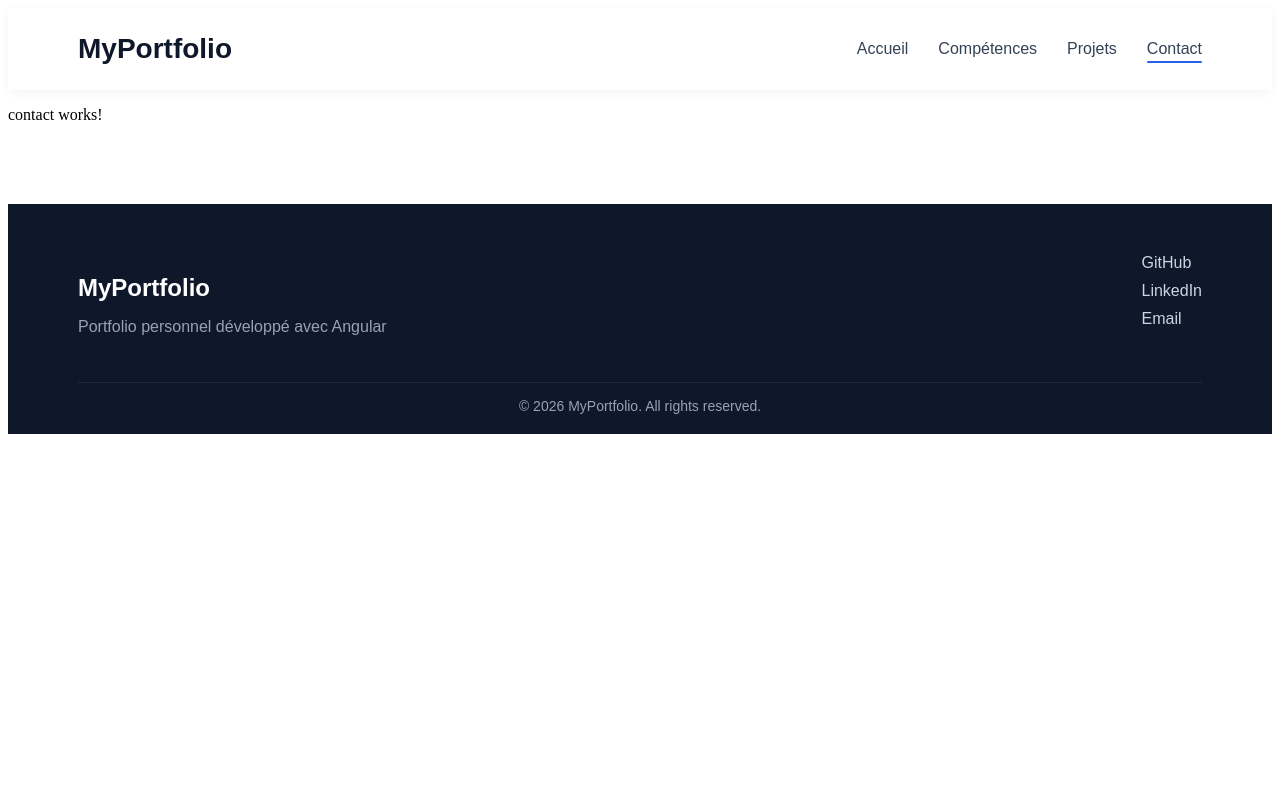
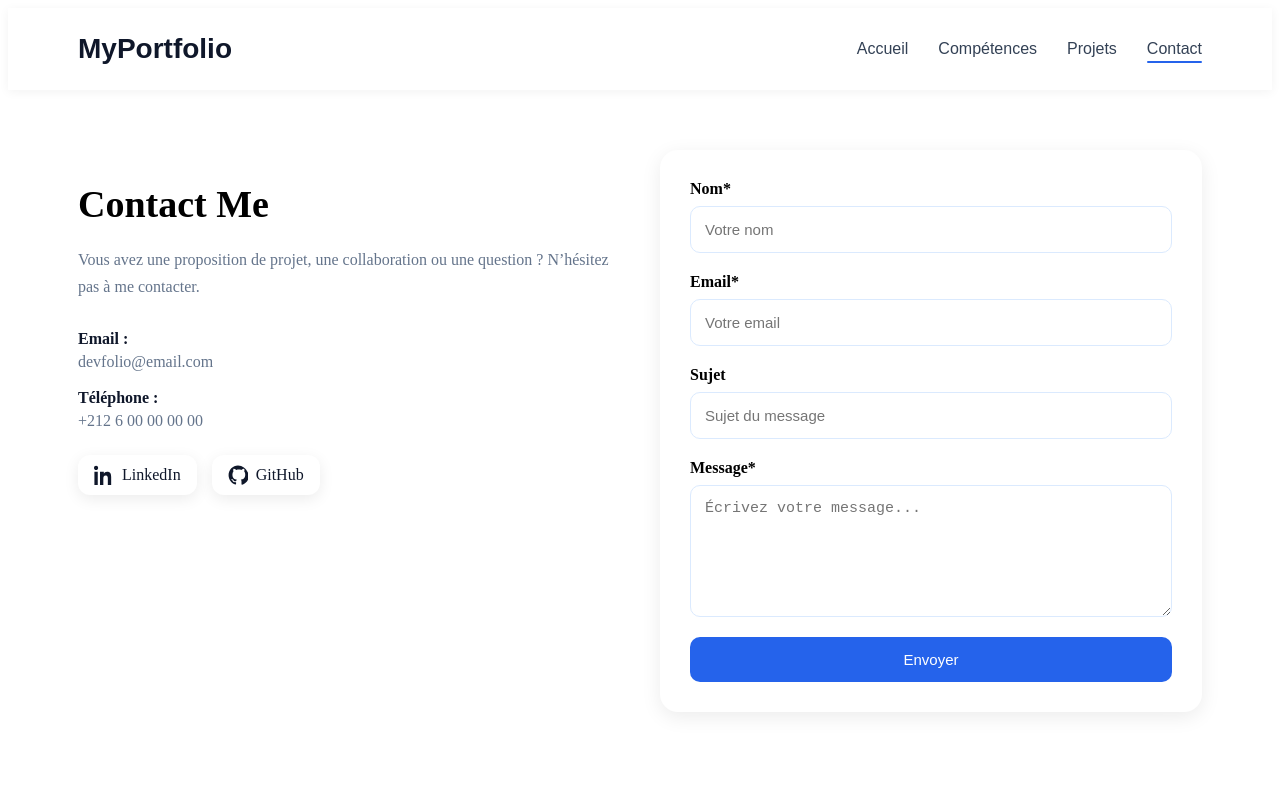
Before and after one commit to KhayatIsrae/dev-folio, an Angular app: page /dashboard/contact in a window 1280 px wide. Shown: the top 800 px of the page. Built offline with nearby package versions, Linux system fonts and the light colour scheme.

Commit message:
contact component added

```diff
--- /dev/null
+++ b/src/app/message.ts
@@ -0,0 +1,60 @@
+import { Injectable } from '@angular/core';
+import { Message } from './message.interface';
+
+@Injectable({
+  providedIn: 'root',
+})
+export class MessageService {
+
+  messages: Message[] = [
+
+    {
+      name: 'Ahmed Benali',
+      email: 'ahmed.benali@gmail.com',
+      subject: 'Demande de collaboration',
+      message:
+        'Bonjour Israe, je souhaiterais collaborer avec vous sur un projet Angular.',
+      status: 'unseen',
+    },
+
+    {
+      name: 'Sara El Idrissi',
+      email: 'sara.dev@hotmail.com',
+      subject: 'Question concernant votre portfolio',
+      message:
+        'Bonsoir, j’aime beaucoup le design de votre portfolio. Quelles technologies avez-vous utilisées ?',
+      status: 'seen',
+    },
+
+    {
+      name: 'Youssef Amrani',
+      email: 'youssef.amrani@gmail.com',
+      subject: 'Stage développement web',
+      message:
+        'Nous recherchons un profil junior pour un stage en développement frontend.',
+      status: 'unseen',
+    },
+
+    {
+      name: 'Fatima Zahra',
+      email: 'fatima.zahra@outlook.com',
+      subject: 'Proposition de projet',
+      message:
+        'Je travaille actuellement sur une plateforme éducative et je cherche une développeuse Angular.',
+      status: 'seen',
+    },
+
+    {
+      name: 'Karim Naji',
+      email: 'karim.naji@gmail.com',
+      subject: 'Feedback portfolio',
+      message:
+        'Votre portfolio est moderne et bien structuré. Bravo pour le travail réalisé.',
+      status: 'seen',
+    },
+  ];
+  addMessage(msg: Message): void {
+    this.messages.push(msg);
+  }
+
+}
--- a/src/app/pages/accueil/accueil.ts
+++ b/src/app/pages/accueil/accueil.ts
@@ -1,7 +1,7 @@
 import { Component, OnInit } from '@angular/core';
 import { RouterLink } from "@angular/router";
 import { ProjectService } from '../../project';
-import { project } from '../../project.interface';
+import { Project } from '../../project.interface';
 
 
 @Component({
@@ -11,7 +11,7 @@ import { project } from '../../project.interface';
   styleUrl: './accueil.css',
 })
 export class Accueil implements OnInit {
-  projects: project[] = [];
+  projects: Project[] = [];
   public constructor(private projectService: ProjectService) { }
   ngOnInit(): void {
     this.projects = this.projectService.getPublicProjects();
--- a/src/app/pages/contact/contact.css
+++ b/src/app/pages/contact/contact.css
@@ -0,0 +1,162 @@
+/* =========================
+   CONTACT SECTION
+========================= */
+
+.contact-section{
+    display:flex;
+    gap:40px;
+    padding:60px 70px;
+    flex-wrap:wrap;
+}
+
+/* LEFT */
+
+.contact-info{
+    flex:1;
+    min-width:280px;
+}
+
+.contact-info h2{
+    font-size:38px;
+    margin-bottom:20px;
+}
+
+.contact-info p{
+    color:#64748b;
+    line-height:1.7;
+    margin-bottom:30px;
+}
+
+/* INFO ITEMS */
+
+.info-item{
+    margin-bottom:18px;
+    display:flex;
+    flex-direction:column;
+    gap:5px;
+}
+
+.info-item strong{
+    color:#0f172a;
+}
+
+.info-item span{
+    color:#64748b;
+}
+
+/* RIGHT */
+
+.contact-form-container{
+    flex:1;
+    min-width:300px;
+}
+
+/* FORM */
+
+.contact-form{
+    background:white;
+    padding:30px;
+    border-radius:18px;
+    box-shadow:0 5px 20px rgba(0,0,0,0.08);
+}
+
+/* INPUTS */
+
+.input-group{
+    display:flex;
+    flex-direction:column;
+    margin-bottom:20px;
+}
+
+.input-group label{
+    margin-bottom:8px;
+    font-weight:600;
+}
+
+.input-group input,
+.input-group textarea{
+    padding:14px;
+    border:1px solid #dbeafe;
+    border-radius:10px;
+    font-size:15px;
+    outline:none;
+    transition:0.3s;
+}
+
+.input-group input:focus,
+.input-group textarea:focus{
+    border-color:#2563eb;
+}
+
+/* BUTTON */
+
+.send-btn{
+    width:100%;
+    padding:14px;
+    border:none;
+    background:#2563eb;
+    color:white;
+    border-radius:10px;
+    font-size:15px;
+    cursor:pointer;
+    transition:0.3s;
+}
+
+.send-btn:hover{
+    background:#1d4ed8;
+}
+.error-message{
+    color:#ef4444;
+    font-size:20px;
+    margin-top:6px;
+}
+
+.success-message{
+    color:#0cd251;
+    font-size:20px;
+    margin-top:6px;
+}
+.social-links{
+    display:flex;
+    gap:15px;
+    margin-top:25px;
+    flex-wrap:wrap;
+}
+
+.social-btn{
+    display:flex;
+    align-items:center;
+    gap:8px;
+
+    padding:10px 16px;
+
+    background:white;
+    color:#0f172a;
+
+    border-radius:12px;
+    text-decoration:none;
+
+    box-shadow:0 4px 15px rgba(0,0,0,0.08);
+
+    transition:0.3s;
+}
+
+.social-btn:hover{
+    transform:translateY(-3px);
+    background:#2563eb;
+    color:white;
+}
+
+/* RESPONSIVE */
+
+@media (max-width:768px){
+
+    .contact-section{
+        padding:40px 20px;
+    }
+
+    .contact-info h2{
+        font-size:30px;
+    }
+
+}
--- a/src/app/pages/contact/contact.html
+++ b/src/app/pages/contact/contact.html
@@ -1 +1,100 @@
-<p>contact works!</p>
+<section class="contact-section">
+
+    <!-- LEFT SIDE -->
+    <div class="contact-info">
+        <h2>Contact Me</h2>
+        <p>
+            Vous avez une proposition de projet, une collaboration
+            ou une question ? N’hésitez pas à me contacter.
+        </p>
+
+        <div class="info-item">
+            <strong>Email :</strong>
+            <span>devfolio@email.com</span>
+        </div>
+
+        <div class="info-item">
+            <strong>Téléphone :</strong>
+            <span>+212 6 00 00 00 00</span>
+        </div>
+
+        <div class="social-links">
+
+            <!-- LINKEDIN -->
+
+            <a href="https://linkedin.com" target="_blank" class="social-btn">
+
+                <svg xmlns="http://www.w3.org/2000/svg" width="20" height="20" fill="currentColor" viewBox="0 0 24 24">
+
+                    <path
+                        d="M4.98 3.5C4.98 4.88 3.87 6 2.5 6S0 4.88 0 3.5 1.11 1 2.5 1 4.98 2.12 4.98 3.5zM.5 8h4V24h-4V8zm7.5 0h3.8v2.2h.1c.5-1 1.8-2.2 3.8-2.2 4.1 0 4.9 2.7 4.9 6.3V24h-4v-7.3c0-1.7 0-4-2.5-4s-2.9 1.9-2.9 3.8V24h-4V8z" />
+
+                </svg>
+
+                <span>LinkedIn</span>
+
+            </a>
+
+            <!-- GITHUB -->
+
+            <a href="https://github.com" target="_blank" class="social-btn">
+
+                <svg xmlns="http://www.w3.org/2000/svg" width="20" height="20" fill="currentColor" viewBox="0 0 24 24">
+
+                    <path
+                        d="M12 .5C5.7.5.7 5.7.7 12.2c0 5.2 3.4 9.6 8.2 11.2.6.1.8-.3.8-.6v-2.1c-3.3.7-4-1.4-4-1.4-.5-1.2-1.3-1.6-1.3-1.6-1.1-.8.1-.8.1-.8 1.2.1 1.8 1.2 1.8 1.2 1.1 2 2.9 1.4 3.6 1.1.1-.8.4-1.4.7-1.7-2.6-.3-5.3-1.4-5.3-6.2 0-1.4.5-2.5 1.2-3.4-.1-.3-.5-1.6.1-3.3 0 0 1-.3 3.4 1.3 1-.3 2-.4 3-.4s2 .1 3 .4c2.4-1.6 3.4-1.3 3.4-1.3.6 1.7.2 3 .1 3.3.8.9 1.2 2 1.2 3.4 0 4.8-2.7 5.9-5.3 6.2.4.4.8 1.1.8 2.2v3.3c0 .3.2.7.8.6 4.8-1.6 8.2-6 8.2-11.2C23.3 5.7 18.3.5 12 .5z" />
+
+                </svg>
+
+                <span>GitHub</span>
+
+            </a>
+
+        </div>
+
+    </div>
+
+    <!-- RIGHT SIDE -->
+    <div class="contact-form-container">
+        <form class="contact-form">
+
+            <div class="input-group">
+                <label>Nom*</label>
+                <input type="text" [(ngModel)]="nom" placeholder="Votre nom" name="nom">
+            </div>
+
+            <div class="input-group">
+                <label>Email*</label>
+                <input type="email" [(ngModel)]="email" placeholder="Votre email" name="email">
+            </div>
+
+            <div class="input-group">
+                <label>Sujet</label>
+                <input type="text" [(ngModel)]="subject" placeholder="Sujet du message" name="subject">
+            </div>
+
+            <div class="input-group">
+                <label>Message*</label>
+                <textarea rows="6" [(ngModel)]="message" placeholder="Écrivez votre message..."
+                    name="message"></textarea>
+            </div>
+            @if(erreur){
+            <small class="error-message">
+                {{erreur}}
+            </small>
+            }
+
+            @if(succes){
+            <small class="success-message">
+                {{succes}}
+            </small>
+            }
+            <button (click)="envoyerMessage()" class="send-btn">
+                Envoyer
+            </button>
+
+        </form>
+
+    </div>
+
+</section>
--- a/src/app/pages/contact/contact.ts
+++ b/src/app/pages/contact/contact.ts
@@ -1,9 +1,38 @@
 import { Component } from '@angular/core';
+import { FormsModule } from '@angular/forms';
+import { MessageService } from '../../message';
+import { CommonModule } from '@angular/common';
 
 @Component({
+  standalone: true,
   selector: 'app-contact',
-  imports: [],
+  imports: [FormsModule, CommonModule],
   templateUrl: './contact.html',
   styleUrl: './contact.css',
 })
-export class Contact {}
+export class Contact {
+  nom: string = '';
+  email: string = '';
+  subject: string = '';
+  message: string = '';
+  erreur: string = '';
+  succes: string = '';
+
+  public constructor(private messageService: MessageService) { }
+
+  envoyerMessage(): void {
+    if (!this.nom || !this.message || !this.email) {
+      this.erreur = 'veuillez remplir tous les champs obligatoires(*)';
+      this.succes='';
+      return;
+    }
+    this.erreur = '';
+    this.messageService.addMessage({ name: this.nom, email: this.email, subject: this.subject, message: this.message, status: 'unseen' });
+    this.nom = '';
+    this.email = '';
+    this.subject = '';
+    this.message = '';
+    this.succes='message envoyé avec succès!';
+  }
+
+}
--- a/src/app/pages/detail-project/detail-project.ts
+++ b/src/app/pages/detail-project/detail-project.ts
@@ -1,9 +1,8 @@
 import { Component } from '@angular/core';
-import { NavBar } from '../../shared/nav-bar/nav-bar';
 
 @Component({
   selector: 'app-detail-project',
-  imports: [NavBar],
+  imports: [],
   templateUrl: './detail-project.html',
   styleUrl: './detail-project.css',
 })
--- a/src/app/project.interface.ts
+++ b/src/app/project.interface.ts
@@ -1,5 +1,5 @@
 //interface structure dun projet
-export interface project {
+export interface Project {
     id: number;
     title: string;
     description: string;
--- a/src/app/project.ts
+++ b/src/app/project.ts
@@ -1,5 +1,5 @@
 import { Injectable } from '@angular/core';
-import { project } from './project.interface';
+import { Project } from './project.interface';
 
 //service des projets
 
@@ -7,7 +7,7 @@ import { project } from './project.interface';
   providedIn: 'root',
 })
 export class ProjectService {
-  private projects: project[] = [
+  private projects: Project[] = [
     {
       id: 1,
       title: "Portfolio Angular",
@@ -64,7 +64,7 @@ export class ProjectService {
     }
   ];
 
-  getPublicProjects(): project[] {
+  getPublicProjects(): Project[] {
     return this.projects.filter(p => p.status === 'public');
   }
 }
--- a/src/app/shared/footer/footer.html
+++ b/src/app/shared/footer/footer.html
@@ -10,9 +10,8 @@
 
         <!-- SOCIAL -->
         <div class="footer-social">
-            <a href="#">GitHub</a>
-            <a href="#">LinkedIn</a>
-            <a href="#">Email</a>
+            <a href="https://github.com">GitHub</a>
+            <a href="https://linkedin.com">LinkedIn</a>
         </div>
 
     </div>
```
Also changed, not shown: src/app/message.interface.ts (added, +8 -0 lines), 1 other file (tests, documents, lock files or other folders).
